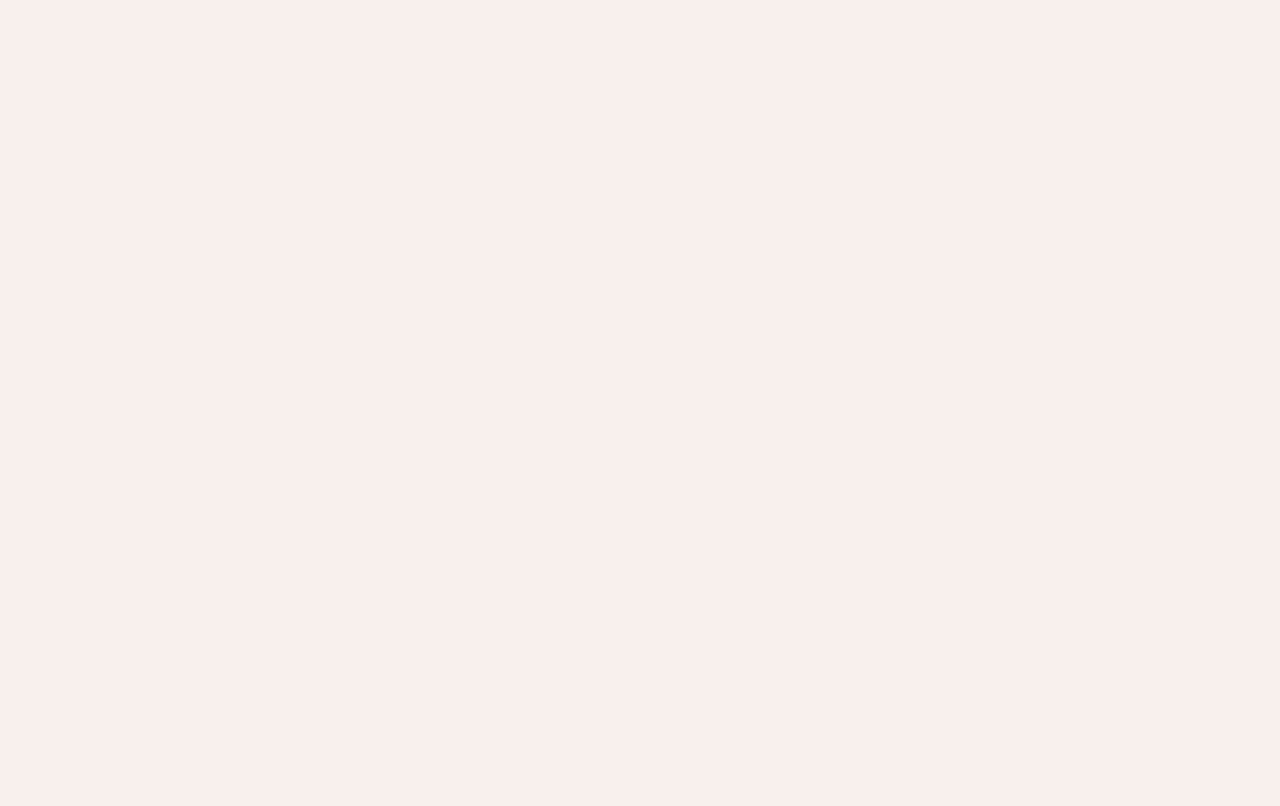
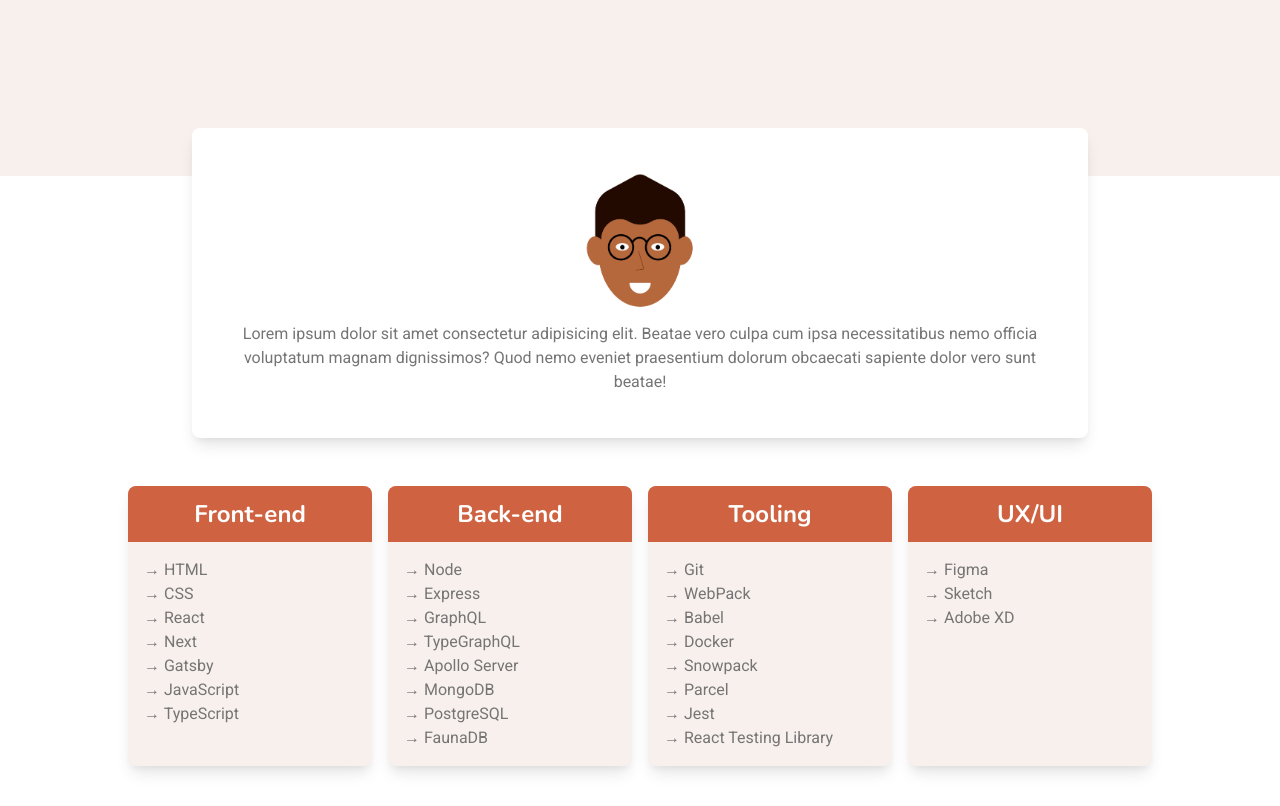
Before and after one commit to ibrahima92/ibrahiman-portfolio, a Next.js app: page / in a window 1280 px wide. Shown: the part 680-1486 px from the top of the page. Before the commit the page ends 856 px from the top, so only its background shows below. Built offline with nearby package versions, Linux system fonts and the light colour scheme.

Commit message:
Skillset section added

```diff
--- a/components/Content/About.tsx
+++ b/components/Content/About.tsx
@@ -0,0 +1,18 @@
+import React from 'react'
+import Image from 'next/image'
+
+const About: React.FC = () => (
+	<div
+		id="about"
+		className="max-w-4xl m-auto shadow-lg transform -translate-y-12 bg-white p-10 flex flex-col justify-center items-center rounded-lg"
+	>
+		<Image src="/logo.png" width="150" height="150" alt="logo-avatar" />
+		<p>
+			Lorem ipsum dolor sit amet consectetur adipisicing elit. Beatae vero culpa cum ipsa
+			necessitatibus nemo officia voluptatum magnam dignissimos? Quod nemo eveniet praesentium
+			dolorum obcaecati sapiente dolor vero sunt beatae!
+		</p>
+	</div>
+)
+
+export default About
--- /dev/null
+++ b/components/Content/SkillCard.tsx
@@ -0,0 +1,21 @@
+import React from 'react'
+import { Skill } from '../../types/Skill'
+
+type Props = {
+	skill: Skill
+}
+
+const SkillCard: React.FC<Props> = ({ skill: { title, skills } }) => (
+	<div className="w-1/4 flex-1 bg-gray-light sm:w-1/2 md:w-1/2 xl:w-1/4 rounded-lg shadow-lg overflow-hidden">
+		<h1 className="bg-primary font-bold text-2xl text-white p-3 text-center">{title}</h1>
+		<ul className="p-4">
+			{skills.map((skill) => (
+				<li className="text-gray-dark" key={skill}>
+					&rarr; {skill}
+				</li>
+			))}
+		</ul>
+	</div>
+)
+
+export default SkillCard
--- /dev/null
+++ b/components/Content/Skills.tsx
@@ -0,0 +1,52 @@
+import React from 'react'
+import { Skill } from '../../types/Skill'
+import SkillCard from './SkillCard'
+
+const Skills: React.FC = () => {
+	const SkillSet: Skill[] = [
+		{
+			title: 'Front-end',
+			skills: ['HTML', 'CSS', 'React', 'Next', 'Gatsby', 'JavaScript', 'TypeScript'],
+		},
+		{
+			title: 'Back-end',
+			skills: [
+				'Node',
+				'Express',
+				'GraphQL',
+				'TypeGraphQL',
+				'Apollo Server',
+				'MongoDB',
+				'PostgreSQL',
+				'FaunaDB',
+			],
+		},
+		{
+			title: 'Tooling',
+			skills: [
+				'Git',
+				'WebPack',
+				'Babel',
+				'Docker',
+				'Snowpack',
+				'Parcel',
+				'Jest',
+				'React Testing Library',
+			],
+		},
+		{
+			title: 'UX/UI',
+			skills: ['Figma', 'Sketch', 'Adobe XD'],
+		},
+	]
+
+	return (
+		<div className="flex flex-wrap space-x-4 max-w-5xl m-auto">
+			{SkillSet.map((skill) => (
+				<SkillCard key={skill.title} skill={skill} />
+			))}
+		</div>
+	)
+}
+
+export default Skills
--- a/components/Layout/Header.tsx
+++ b/components/Layout/Header.tsx
@@ -1,17 +1,15 @@
 import React from 'react'
-import Image from 'next/image'
 
 const Header: React.FC = () => {
 	return (
 		<header className="flex justify-center items-center h-screen">
 			<div className="flex flex-col justify-center items-center transform -translate-y-1/4">
-				<Image src="/logo.png" width="150" height="150" alt="logo-avatar" />
 				<h1 className="text-5xl my-2 text-center font-bold">Hello! I&apos;m Ibrahima</h1>
-				<p className="text-center text-gray-dark my-1">
+				<p className="text-center">
 					JavaScript enthusiast, Full-stack developer, Blogger who also dabbles on UX/UI. <br /> I
 					build beautiful, user-friendly, and intuitive websites that fit your needs.
 				</p>
-				<button className="bg-gradient-to-r from-primary via-red-500 to-pink-500 text-white">
+				<button className="bg-gradient-to-r from-primary via-orange-400 to-primary text-white">
 					Contact Me
 				</button>
 			</div>
--- a/pages/index.tsx
+++ b/pages/index.tsx
@@ -1,3 +1,5 @@
+import About from '../components/Content/About'
+import Skills from '../components/Content/Skills'
 import Header from '../components/Layout/Header'
 import Layout from '../components/Layout/Layout'
 
@@ -5,6 +7,10 @@
 	return (
 		<Layout>
 			<Header />
+			<section className="bg-white pb-10">
+				<About />
+				<Skills />
+			</section>
 		</Layout>
 	)
 }
--- a/styles/index.css
+++ b/styles/index.css
@@ -13,3 +13,7 @@
 button {
 	@apply my-2 rounded-3xl px-5 py-2;
 }
+
+p {
+	@apply text-center text-gray-dark my-1;
+}
--- /dev/null
+++ b/types/Skill.ts
@@ -0,0 +1,4 @@
+export type Skill = {
+	title: string
+	skills: string[]
+}
```
